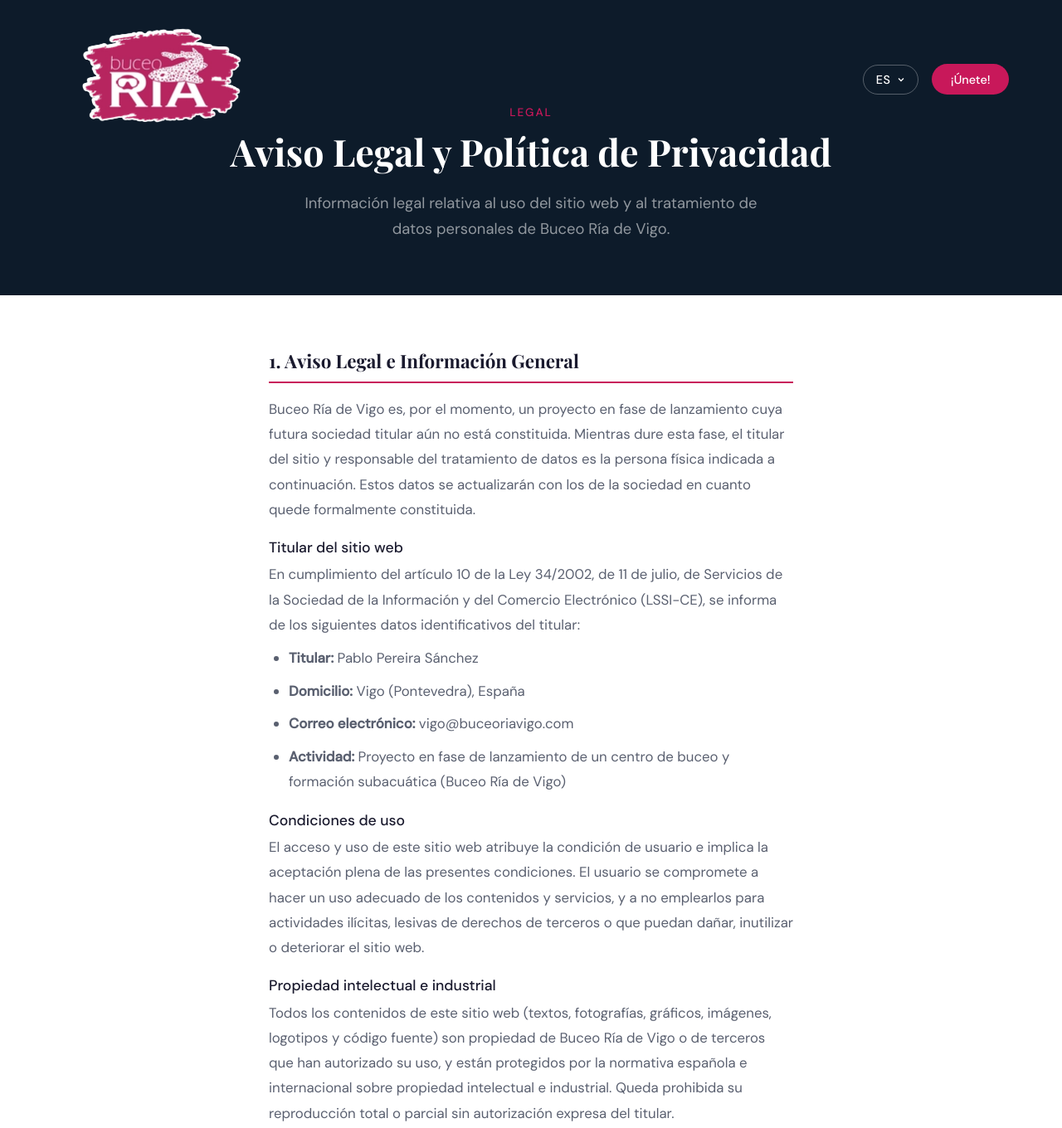
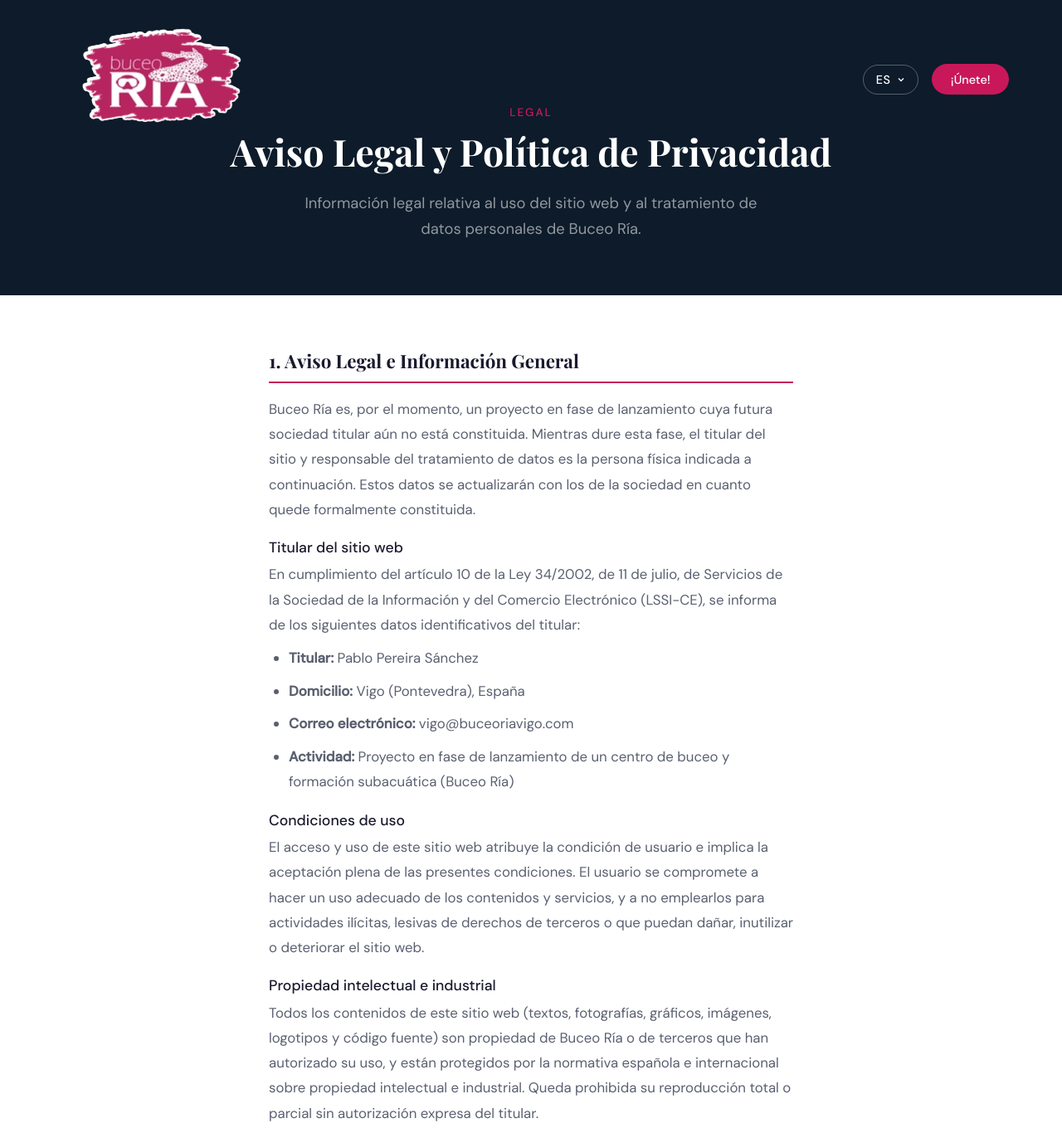
Before and after one commit to marimoysan/buceo-ria-landing, a plain HTML site: page aviso-legal.html in a window 1280 px wide. Shown: the part 17-1377 px from the top of the page at 83% size. Drawn offline with nearby package versions, Linux system fonts and the light colour scheme; a script that the page names is missing; a web font is replaced by a local one.

Commit message:
Nombre de marca: "Buceo Ría" en lugar de "Buceo Ría de Vigo"
Aviso legal, texto LOPD del formulario (es/gl/en) y © del footer.

Co-Authored-By: Claude Opus 5.5 <noreply@anthropic.com>

```diff
--- a/aviso-legal.html
+++ b/aviso-legal.html
@@ -5,7 +5,7 @@
   <meta name="viewport" content="width=device-width, initial-scale=1.0">
 
   <title>Aviso Legal y Política de Privacidad | Buceo Ría</title>
-  <meta name="description" content="Aviso legal, política de privacidad y política de cookies de Buceo Ría de Vigo.">
+  <meta name="description" content="Aviso legal, política de privacidad y política de cookies de Buceo Ría.">
   <meta name="robots" content="noindex, follow">
   <link rel="canonical" href="https://www.buceoriavigo.com/aviso-legal.html">
 
@@ -19,7 +19,7 @@
   <meta property="og:type" content="website">
   <meta property="og:url" content="https://www.buceoriavigo.com/aviso-legal.html">
   <meta property="og:title" content="Aviso Legal y Política de Privacidad | Buceo Ría">
-  <meta property="og:description" content="Aviso legal, política de privacidad y política de cookies de Buceo Ría de Vigo.">
+  <meta property="og:description" content="Aviso legal, política de privacidad y política de cookies de Buceo Ría.">
   <meta property="og:site_name" content="Buceo Ría">
 
   <link rel="preconnect" href="https://fonts.googleapis.com">
@@ -54,7 +54,7 @@
 <div class="legal-header">
   <div class="section-label">Legal</div>
   <h1 class="section-title">Aviso Legal y Política de Privacidad</h1>
-  <p class="section-intro">Información legal relativa al uso del sitio web y al tratamiento de datos personales de Buceo Ría de Vigo.</p>
+  <p class="section-intro">Información legal relativa al uso del sitio web y al tratamiento de datos personales de Buceo Ría.</p>
 </div>
 
 <!-- CONTENIDO -->
@@ -63,19 +63,19 @@
   <!-- 1. AVISO LEGAL -->
   <div class="legal-section">
     <h2>1. Aviso Legal e Información General</h2>
-    <p>Buceo Ría de Vigo es, por el momento, un proyecto en fase de lanzamiento cuya futura sociedad titular aún no está constituida. Mientras dure esta fase, el titular del sitio y responsable del tratamiento de datos es la persona física indicada a continuación. Estos datos se actualizarán con los de la sociedad en cuanto quede formalmente constituida.</p>
+    <p>Buceo Ría es, por el momento, un proyecto en fase de lanzamiento cuya futura sociedad titular aún no está constituida. Mientras dure esta fase, el titular del sitio y responsable del tratamiento de datos es la persona física indicada a continuación. Estos datos se actualizarán con los de la sociedad en cuanto quede formalmente constituida.</p>
     <h3>Titular del sitio web</h3>
     <p>En cumplimiento del artículo 10 de la Ley 34/2002, de 11 de julio, de Servicios de la Sociedad de la Información y del Comercio Electrónico (LSSI-CE), se informa de los siguientes datos identificativos del titular:</p>
     <ul>
       <li><strong>Titular:</strong> Pablo Pereira Sánchez</li>
       <li><strong>Domicilio:</strong> Vigo (Pontevedra), España</li>
       <li><strong>Correo electrónico:</strong> vigo@buceoriavigo.com</li>
-      <li><strong>Actividad:</strong> Proyecto en fase de lanzamiento de un centro de buceo y formación subacuática (Buceo Ría de Vigo)</li>
+      <li><strong>Actividad:</strong> Proyecto en fase de lanzamiento de un centro de buceo y formación subacuática (Buceo Ría)</li>
     </ul>
     <h3>Condiciones de uso</h3>
     <p>El acceso y uso de este sitio web atribuye la condición de usuario e implica la aceptación plena de las presentes condiciones. El usuario se compromete a hacer un uso adecuado de los contenidos y servicios, y a no emplearlos para actividades ilícitas, lesivas de derechos de terceros o que puedan dañar, inutilizar o deteriorar el sitio web.</p>
     <h3>Propiedad intelectual e industrial</h3>
-    <p>Todos los contenidos de este sitio web (textos, fotografías, gráficos, imágenes, logotipos y código fuente) son propiedad de Buceo Ría de Vigo o de terceros que han autorizado su uso, y están protegidos por la normativa española e internacional sobre propiedad intelectual e industrial. Queda prohibida su reproducción total o parcial sin autorización expresa del titular.</p>
+    <p>Todos los contenidos de este sitio web (textos, fotografías, gráficos, imágenes, logotipos y código fuente) son propiedad de Buceo Ría o de terceros que han autorizado su uso, y están protegidos por la normativa española e internacional sobre propiedad intelectual e industrial. Queda prohibida su reproducción total o parcial sin autorización expresa del titular.</p>
     <h3>Responsabilidad</h3>
     <p>El titular no se hace responsable de los daños y perjuicios que pudieran derivarse del uso de este sitio web o de la información contenida en el mismo. El titular se reserva el derecho a modificar los contenidos del sitio sin previo aviso.</p>
   </div>
@@ -160,7 +160,7 @@
   <!-- 4. MODIFICACIONES -->
   <div class="legal-section">
     <h2>4. Modificaciones</h2>
-    <p>Buceo Ría de Vigo se reserva el derecho a modificar el presente aviso legal y política de privacidad para adaptarlos a novedades legislativas o jurisprudenciales. Se recomienda revisarlos periódicamente.</p>
+    <p>Buceo Ría se reserva el derecho a modificar el presente aviso legal y política de privacidad para adaptarlos a novedades legislativas o jurisprudenciales. Se recomienda revisarlos periódicamente.</p>
     <p><strong>Última actualización:</strong> Noviembre 2026 (versión provisional, aplicable mientras el proyecto no esté constituido como sociedad — pendiente de revisión legal).</p>
   </div>
 
@@ -196,7 +196,7 @@
   </div>
   <div class="footer-bottom">
     <div class="footer-legal">
-      <span class="footer-copy">© 2026 Buceo Ría de Vigo</span>
+      <span class="footer-copy">© 2026 Buceo Ría</span>
       <a href="aviso-legal.html" class="footer-link" data-i18n="footer.legal">Aviso legal</a>
       <button type="button" class="footer-link footer-link--btn" data-cookie-settings data-i18n="footer.cookies">Configurar cookies</button>
     </div>
--- a/js/i18n.js
+++ b/js/i18n.js
@@ -59,7 +59,7 @@ const translations = {
     'newsletter.tooltip_label': 'Más información sobre el boletín',
     'newsletter.note': 'Un correo al mes o cada dos, con contenido divulgativo sobre la vida marina de la Ría. Sin promociones. Puedes darte de baja cuando quieras con un clic.<br><br><strong>Si prefieres no suscribirte</strong>, solo te contactaremos cuando el centro abra.',
     'btn.submit': 'Quiero formar parte',
-    'lopd': 'En cumplimiento del RGPD y la LOPDGDD, tus datos serán tratados por <em>Buceo Ría de Vigo</em> para gestionar tu solicitud de lista de espera y, si lo consientes, enviarte la newsletter. No los compartimos con terceros. Puedes ejercer tus derechos de acceso, rectificación, supresión, limitación, portabilidad y oposición escribiendo a <a href="mailto:vigo@buceoriavigo.com">vigo@buceoriavigo.com</a>. Más información en nuestro <a href="aviso-legal.html">Aviso Legal y Política de Privacidad</a>.',
+    'lopd': 'En cumplimiento del RGPD y la LOPDGDD, tus datos serán tratados por <em>Buceo Ría</em> para gestionar tu solicitud de lista de espera y, si lo consientes, enviarte la newsletter. No los compartimos con terceros. Puedes ejercer tus derechos de acceso, rectificación, supresión, limitación, portabilidad y oposición escribiendo a <a href="mailto:vigo@buceoriavigo.com">vigo@buceoriavigo.com</a>. Más información en nuestro <a href="aviso-legal.html">Aviso Legal y Política de Privacidad</a>.',
 
     'footer.legal': 'Aviso legal',
     'footer.cookies': 'Configurar cookies',
@@ -137,7 +137,7 @@ const translations = {
     'newsletter.tooltip_label': 'Máis información sobre o boletín',
     'newsletter.note': 'Un correo ao mes ou cada dous, con contido divulgativo sobre a vida mariña da Ría. Sen promocións. Podes darte de baixa cando queiras cun clic.<br><br><strong>Se prefires non subscribirte</strong>, só te contactaremos cando o centro abra.',
     'btn.submit': 'Quero formar parte',
-    'lopd': 'En cumprimento do RXPD e a LOPDGDD, os teus datos serán tratados por <em>Buceo Ría de Vigo</em> para xestionar a túa solicitude de lista de espera e, se o consintes, para enviarche a newsletter. Non os compartimos con terceiros. Podes exercer os teus dereitos de acceso, rectificación, supresión, limitación, portabilidade e oposición escribindo a <a href="mailto:vigo@buceoriavigo.com">vigo@buceoriavigo.com</a>. Máis información no noso <a href="aviso-legal.html">Aviso Legal e Política de Privacidade</a>.',
+    'lopd': 'En cumprimento do RXPD e a LOPDGDD, os teus datos serán tratados por <em>Buceo Ría</em> para xestionar a túa solicitude de lista de espera e, se o consintes, para enviarche a newsletter. Non os compartimos con terceiros. Podes exercer os teus dereitos de acceso, rectificación, supresión, limitación, portabilidade e oposición escribindo a <a href="mailto:vigo@buceoriavigo.com">vigo@buceoriavigo.com</a>. Máis información no noso <a href="aviso-legal.html">Aviso Legal e Política de Privacidade</a>.',
 
     'footer.legal': 'Aviso legal',
     'footer.cookies': 'Configurar cookies',
@@ -215,7 +215,7 @@ const translations = {
     'newsletter.tooltip_label': 'More information about the newsletter',
     'newsletter.note': "One email a month or every two months, with educational content about the marine life of the Ría. No promotions. Unsubscribe anytime with one click.<br><br><strong>If you'd rather not subscribe</strong>, we'll only contact you once the centre opens.",
     'btn.submit': 'I want to be part of it',
-    'lopd': 'In line with the GDPR and Spanish data protection law (LOPDGDD), your data will be processed by <em>Buceo Ría de Vigo</em> to manage your waiting list request and, if you consent, to send you the newsletter. We never share it with third parties. You can exercise your rights of access, rectification, erasure, restriction, portability and objection by writing to <a href="mailto:vigo@buceoriavigo.com">vigo@buceoriavigo.com</a>. More information in our <a href="aviso-legal.html">Legal Notice and Privacy Policy</a>.',
+    'lopd': 'In line with the GDPR and Spanish data protection law (LOPDGDD), your data will be processed by <em>Buceo Ría</em> to manage your waiting list request and, if you consent, to send you the newsletter. We never share it with third parties. You can exercise your rights of access, rectification, erasure, restriction, portability and objection by writing to <a href="mailto:vigo@buceoriavigo.com">vigo@buceoriavigo.com</a>. More information in our <a href="aviso-legal.html">Legal Notice and Privacy Policy</a>.',
 
     'footer.legal': 'Legal notice',
     'footer.cookies': 'Cookie settings',
```
Also changed, not shown: index.html (+2 -2 lines), 1 other file.
